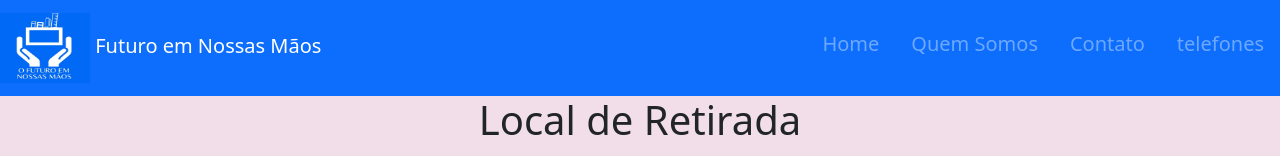
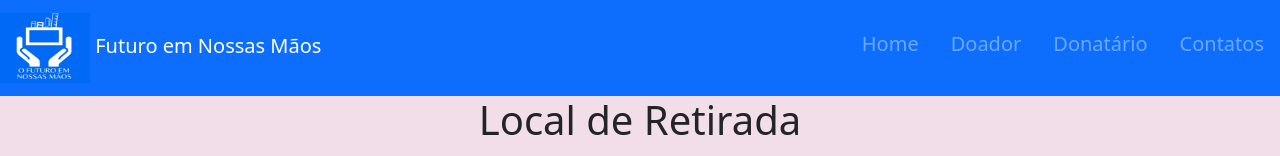
Before and after one commit to Vinipcsl/O-Futuro-Em-Nossas-Maos, a plain HTML site: page Pagina/pagina3.html in a window 1280 px wide. Shown: the top 156 px of the page. Drawn offline with nearby package versions, Linux system fonts and the light colour scheme.

Commit message:
Update pagina3.html

```diff
--- a/Pagina/pagina3.html
+++ b/Pagina/pagina3.html
@@ -23,13 +23,13 @@
     			<a class="nav-link active" aria-current="page" href="index.html"> <h5>Home</h5></a>
   			</li>
   			<li class="nav-item">
-    			<a class="nav-link " aria-current="page" href="pagina1.html"><h5>Quem Somos</h5> </a>
+    			<a class="nav-link " aria-current="page" href="pagina1.html"><h5>Doador</h5> </a>
   			</li>
   			<li class="nav-item">
-    			<a class="nav-link " aria-current="page" href="pagina2.html"><h5>Contato</h5></a>
+    			<a class="nav-link " aria-current="page" href="pagina2.html"><h5>Donatário</h5></a>
   			</li>
   			<li class="nav-item">
-    			<a class="nav-link " aria-current="page" href="pagina3.html"><h5>telefones</h5></a>
+    			<a class="nav-link " aria-current="page" href="pagina3.html"><h5>Contatos</h5></a>
   			</li>
 		</ul>
 	</nav>
```
